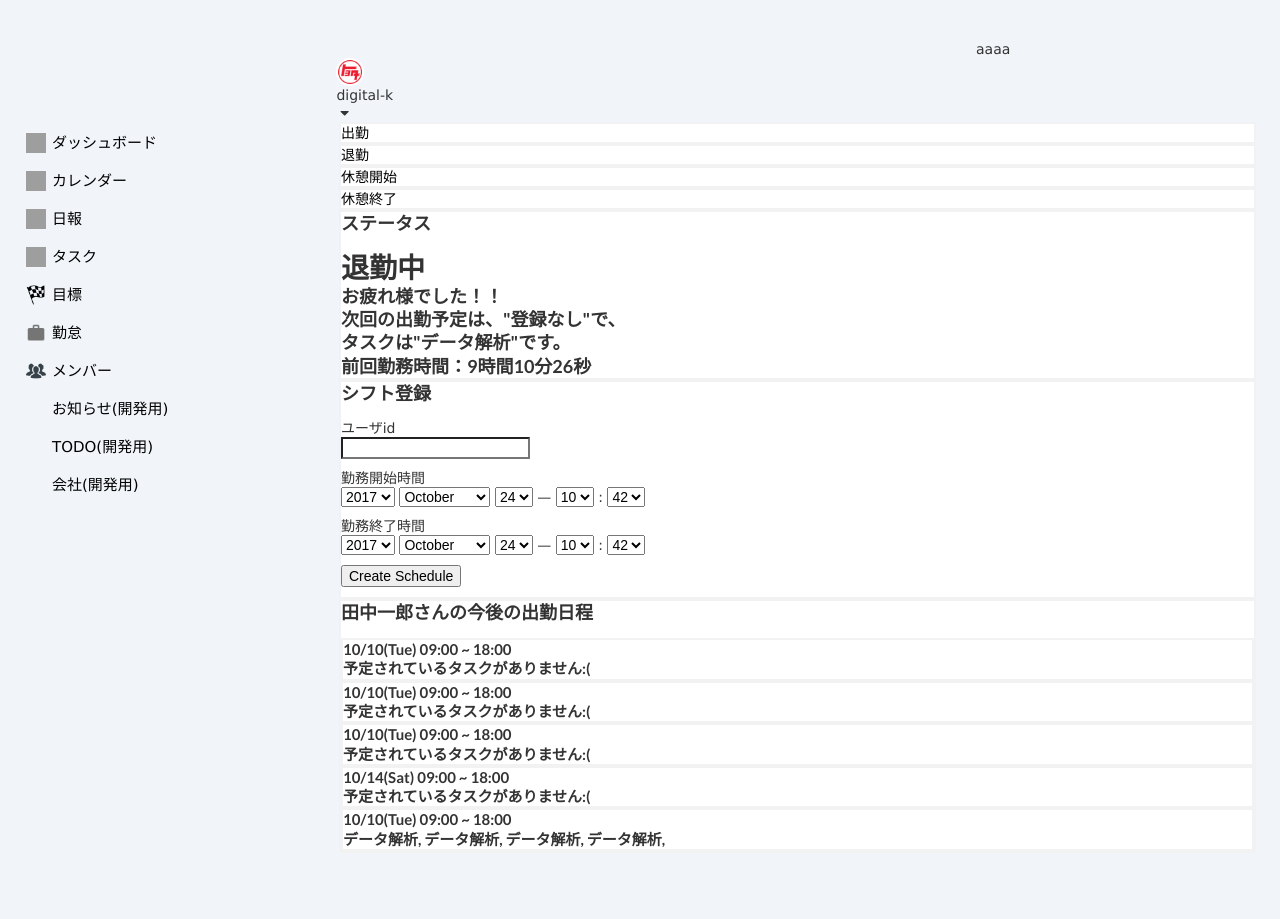
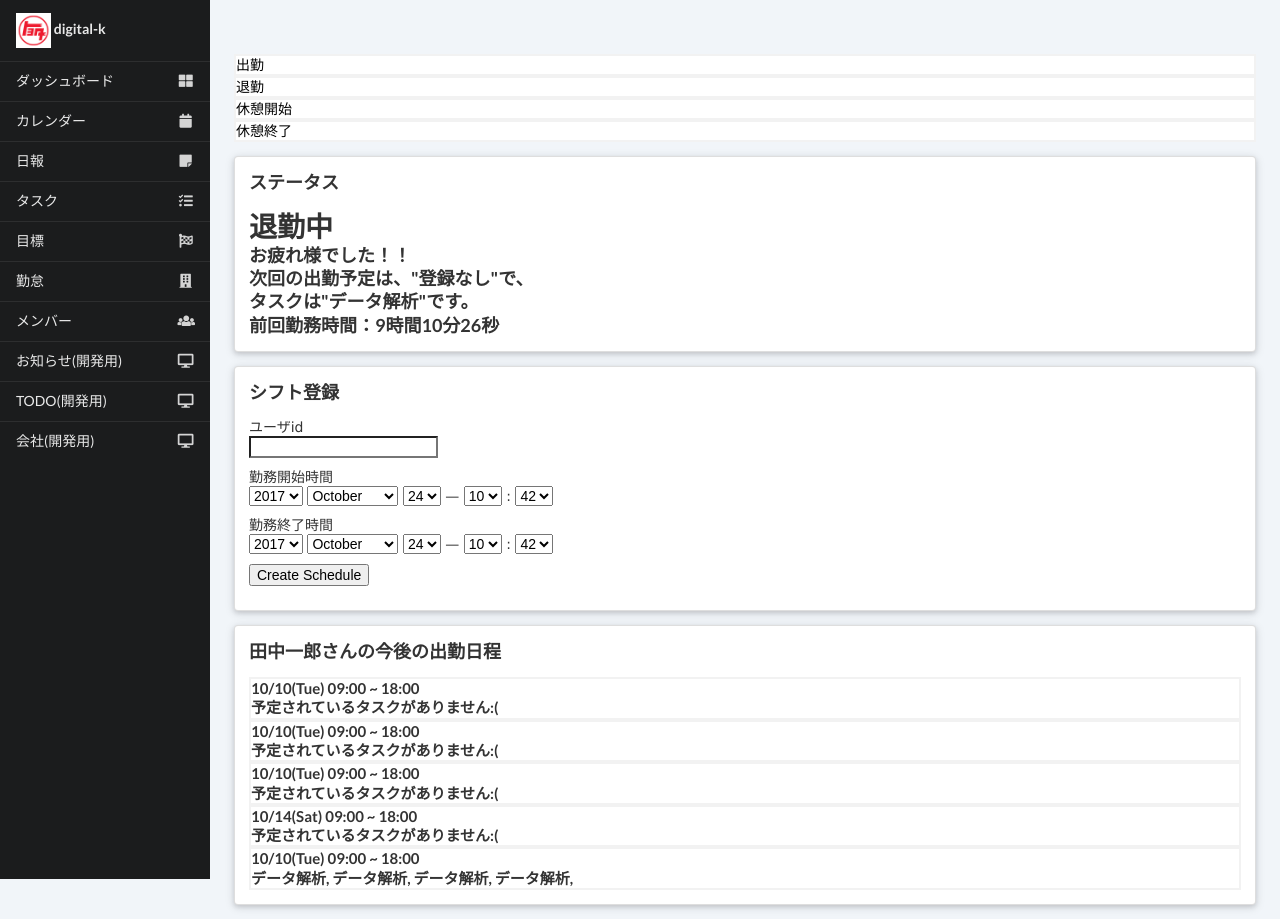
Before and after one commit to gotayanagida/interne, a Rails app: page / in a window 1280 px wide. Run offline with Rails 7, Linux system fonts and the light colour scheme; a user stored in the database is signed in; data comes from the database, SQL or seed files in the repository; style sheets or scripts are compiled from the project's sources; some libraries are stand-ins or nearby versions; grey boxes are pictures that could not be loaded.

Commit message:
layoutのUI大幅改善

```diff
--- a/app/assets/stylesheets/application.scss
+++ b/app/assets/stylesheets/application.scss
@@ -17,12 +17,37 @@ body{
 	background-color: #f1f5f9;
 }
 
-.collapsed.row.stretched{ margin:0 1rem;}
-.collapsed.row.stretched .column{padding:0 !important;}
+p.include{
+  word-wrap: break-word;
+  height: 100%;
+  width: 100%;
+  display: flex;          /* 2 */
+  justify-content: center;/* 3 */
+  align-items: center;
+}
+.ui.mini.image {
+    width: 35px;
+    height: auto;
+    font-size: 0.78571429rem;
+}
+i.include{
+  word-wrap: break-word;
+  height: 100%;
+  width: 100%;
+  display: flex;          /* 2 */
+  justify-content: center;/* 3 */
+  align-items: center;
+}
+
+.main-header.row{ margin:0 1rem;}
+.main-header.row .column{
+  padding:0 !important;
+}
 
 .ui.grid > .row.main-header{
-  padding-bottom: 0px;
+
 }
+
 .ui.huge.horizontal.list.top-icon{
   margin-bottom: 0px;
 }
--- a/app/views/dashboard/_future_schedule_for_intern.html.erb
+++ b/app/views/dashboard/_future_schedule_for_intern.html.erb
@@ -1,4 +1,4 @@
-<div class="wrap-for-dev col-md-12">
+<div class="ui raised segment">
   <h3><%=@user.name%>さんの今後の出勤日程</h3>
   <% @user.schedules.reverse_each do |schedule| %>
     <div class="wrap-for-dev col-md-12">
--- a/app/views/dashboard/_regist_schedule.html.erb
+++ b/app/views/dashboard/_regist_schedule.html.erb
@@ -1,4 +1,4 @@
-<div class="wrap-for-dev col-md-12">
+<div class="ui raised segment">
   <h3>シフト登録</h3>
 
   <%= form_with(model: schedule, local: true) do |form| %>
--- a/app/views/dashboard/_status_for_intern.html.erb
+++ b/app/views/dashboard/_status_for_intern.html.erb
@@ -1,20 +1,43 @@
-<div class="wrap-for-dev col-md-12">
-  <h3>ステータス</h3>
-  <% if @user.attendances != [] %>
+<div class="ui raised segment" style="z-index:-5;">
+<h3>ステータス</h3>
+<% if @user.attendances != [] %>
     <% if @user.attendances.last.work_stopped_at.nil? %>
       <% if @user.attendances.last.break_started_at.nil? == @user.attendances.last.break_stopped_at.nil? %>
         <% #出勤中の場合 %>
-        <div class="col-md-3">
-          <h1>出勤中</h1>
-        </div>
-        <div class="col-md-9">
-          <h3>
-            本日の出勤時間：<%= @today_work_schedule %><br>
-            勤務時間：<%= (Time.parse("1/1") + @attendance_time).strftime("%-H時間%-M分%-S秒") %><br>
-            休憩時間：<%= (Time.parse("1/1") + @break_time).strftime("%-H時間%-M分%-S秒") %><br>
-            今日のタスク：<%= @user.tasks.last.title %><br>
-          </h3>
-        </div>
+        <div class="ui grid padded middle aligned">
+		  <div class="eight	 wide column center aligned">
+			  <div class="ui piled red segment">
+			  <h1>出勤中</h1></div>
+		  </div>
+		  <div class="eight wide column right floated">
+		  	<div class="ui middle aligned divided list">
+			  <div class="item">
+			    <i class="large history middle aligned icon"></i>
+			    <div class="content">
+			      <div class="header">本日の出勤時間　：　<%= @today_work_schedule %></div>
+			    </div>
+			  </div>
+			  <div class="item">
+			    <i class="large hourglass half middle aligned icon"></i>
+			    <div class="content">
+			      <div class="header">本日の勤務時間　：　<%= (Time.parse("1/1") + @attendance_time).strftime("%-H時間%-M分%-S秒") %></div>
+			    </div>
+			  </div>
+			  <div class="item">
+			    <i class="large moon middle aligned icon"></i>
+			    <div class="content">
+			      <div class="header">休憩時間　　　　：　<%= (Time.parse("1/1") + @break_time).strftime("%-H時間%-M分%-S秒") %></div>
+			    </div>
+			  </div>
+			  <div class="item">
+			    <i class="large checkmark box middle aligned icon"></i>
+			    <div class="content">
+			      <div class="header">今日のタスク　　：　<%= @user.tasks.last.title %></div>
+			    </div>
+			  </div>
+			</div>
+		  </div>
+		</div>
         <% else %>
         <div class="col-md-3">
           <% #休憩中の場合 %>
--- a/app/views/layouts/_header.html.erb
+++ b/app/views/layouts/_header.html.erb
@@ -4,38 +4,32 @@
 		$("#hoge").flowtype();
 	});
 </script>
-<div class="left floated one wide column">
-</div>
-<div class="left floated two wide column">
-	<div class="ui huge horizontal list top-icon">
-</div>
-	<div class="ui text dropdown">
-<div class="left floated two wide column">
-	<div class="ui huge horizontal list top-icon">
-</div>
-					<div class="item">
-								<img class="ui avatar image" src="assets/company.gif">
-								<div class="content">
-							     <div id="hoge" class="header">digital-k</div>
-							  </div>
-								<i class="dropdown icon"></i>
-					</div>
-				</div>
-				<div class="menu">
-		      <div class="item">
-		        <img class="ui avatar image" src="/images/avatar/small/jenny.jpg">
-		        Jenny Hess
-		      </div>
-					<div class="item">
-		        <img class="ui avatar image" src="/images/avatar/small/elliot.jpg">
-		        Elliot Fu
-		      </div>
-				</div>
+<div class="left floated four wide column">
+	<div class="item">
+		<img class="ui mini image" src="assets/company.gif">
+		<b>aaaa</b>
 	</div>
 </div>
-<div class="right floated four wide column">
+<!--<div class="left floated four wide column">
+	<div class="ui padded grid">
+		<div class="stretched collapsed row">
+			<div class="four wide column">
+				<img class="ui mini image" src="assets/company.gif">
+			</div>
+			<div class="eight wide column">
+				<div class="ui center aligned container">
+					<p class="include">digital-k株式会社ご担当者様</P>
+				</div>
+			</div>
+			<div class="four wide column">
+					<i class="dropdown icon include"></i>
+			</div>
+		</div>
+	</div>
+</div>-->
+<!--<div class="right floated four wide column">
 aaaa
-</div>
+</div>-->
 
 
 <!--<div class="col-md-3 padding-left-clear">
--- a/app/views/layouts/_sidebar.html.erb
+++ b/app/views/layouts/_sidebar.html.erb
@@ -1,4 +1,4 @@
-<li class="dashboard sidebar-list"><%= link_to "ダッシュボード" , root_path %></li>
+<!--<li class="dashboard sidebar-list"><%= link_to "ダッシュボード" , root_path %></li>
 <li class="cal sidebar-list"><%= link_to "カレンダー" , schedules_path %></li>
 <li class="diary sidebar-list"><%= link_to "日報" , reports_path %></li>
 <li class="todo sidebar-list"><%= link_to "タスク" , tasks_path %></li>
@@ -7,4 +7,51 @@
 <li class="member sidebar-list"><%= link_to "メンバー" , users_path %></li>
 <li class="sidebar-list"><%= link_to "お知らせ(開発用)" , notices_path %></li>
 <li class="sidebar-list"><%= link_to "TODO(開発用)" , todos_path %></li>
-<li class="sidebar-list"><%= link_to "会社(開発用)" , companies_path %></li>
+<li class="sidebar-list"><%= link_to "会社(開発用)" , companies_path %></li>-->
+ <div class="ui left fixed inverted vertical menu">
+  <div class="item">
+    <img class="ui middle aligned mini image" src="assets/company.gif">
+    <b>digital-k</b>
+  </div>
+  	<%= link_to root_path,class:"item" do%>
+      <i class="block layout icon"></i>
+      ダッシュボード
+    <%end%>
+    <%= link_to schedules_path,class:"item" do%>
+      <i class="calendar icon"></i>
+      カレンダー
+    <%end%>
+    <%= link_to reports_path,class:"item" do%>
+      <i class="sticky note icon"></i>
+      日報
+    <%end%>
+    <%= link_to tasks_path,class:"item" do%>
+      <i class="tasks icon"></i>
+      タスク
+    <%end%>
+    <%= link_to goals_path,class:"item" do%>
+      <i class="flag checkered icon"></i>
+      目標
+    <%end%>
+    <%= link_to attendances_path,class:"item" do%>
+      <i class="building icon"></i>
+      勤怠
+    <%end%>
+    <%= link_to users_path,class:"item" do%>
+      <i class="users icon"></i>
+      メンバー
+    <%end%>
+    <%= link_to notices_path,class:"item" do%>
+      <i class="desktop icon"></i>
+      お知らせ(開発用)
+    <%end%>
+    <%= link_to todos_path,class:"item" do%>
+      <i class="desktop icon"></i>
+      TODO(開発用)
+    <%end%>
+    <%= link_to companies_path,class:"item" do%>
+      <i class="desktop icon"></i>
+      会社(開発用)
+    <%end%>
+ </div>
+  </div>
--- a/app/views/layouts/application.html.erb
+++ b/app/views/layouts/application.html.erb
@@ -28,20 +28,23 @@
       <p class="alert"><%= alert %></p>
     <% end %>
   <body>
-    <div class="ui grid">
+    <!--<div class="ui grid">
       <div class="row main-header">
-          <%= render 'layouts/header' %>
+
       </div>
-    </div>
-      <div class="ui grid padded stackable">
-      <div class="row">
-          <div class="four wide column">
+    </div>-->
+    <div class="left-sidebar" style="width:210px;height:100%;float:left;">
             <%= render 'layouts/sidebar' %>
-          </div>
-          <div class="twelve wide column">
-            <%= yield %>
-          </div>
-      </div>
-    </div>
+	</div>
+	<div class="left-sidebar">
+          <div class="ui grid padded stackable" >
+		      <div class="row">
+		          <div class="sixteen wide column">
+		            <%= yield %>
+		          </div>
+		      </div>
+		   </div>
+	</div>
+
   </body>
 </html>
```
